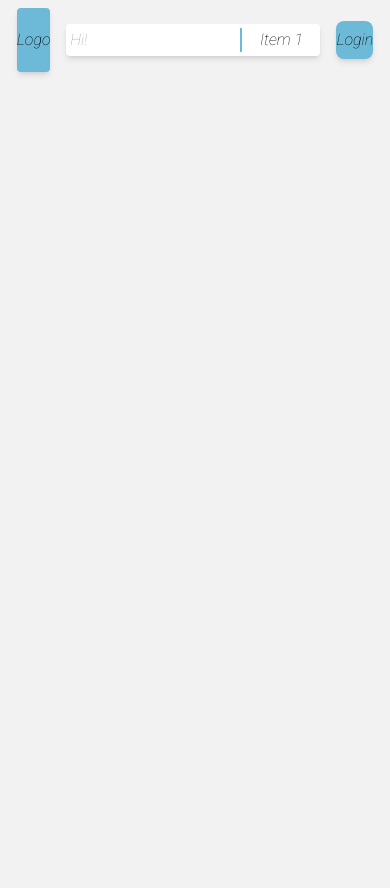
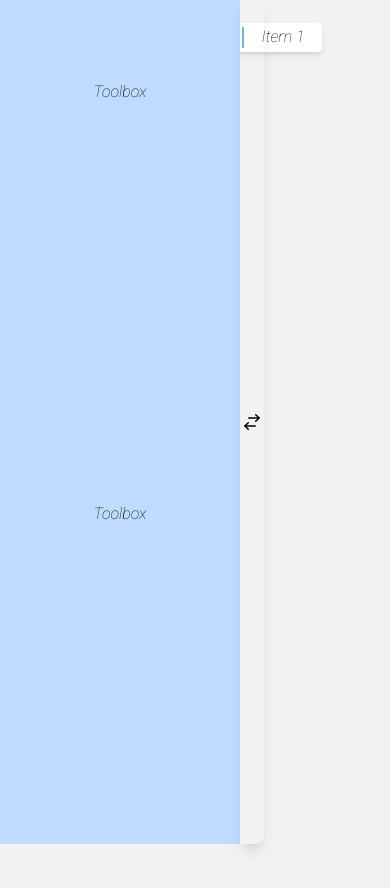
Before and after one commit to ok-doc-proyecto/okDoc-frontend, a Vue app: page / in a window 390 px wide. Shown: the top 888 px of the page. Before the commit the page ends 844 px from the top, so only its background shows below. Built offline with nearby package versions, Linux system fonts and the light colour scheme.

Commit message:
left-side toolbox & parte del responsive

```diff
--- a/src/App.vue
+++ b/src/App.vue
@@ -2,7 +2,14 @@
 import { RouterView } from 'vue-router';
 import siteHeader from './views/siteHeader.vue'
 import login from './views/login.vue'
-import {ref} from 'vue';
+import openButton from './components/openButton.vue'
+import {computed, onMounted, ref} from 'vue';
+import {gsap} from 'gsap';
+import axios from 'axios';
+
+  const bluePadlet ={
+        greatBlue300 : "#6CB9D8"
+   }
 
   const props = defineProps({
     loggingIn:{
@@ -11,22 +18,87 @@ import {ref} from 'vue';
   })
 
   const logIn = ref(false);
+
+  const bgColor=ref('');
+
+  const setBgColor = computed(()=>{
+    return isHovered.value ? 'red' : bluePadlet.greatBlue300
+  })
+
+  const isHovered = ref({
+    filterSection:false
+  });
+
+  const firstAnmitaion = () =>{
+    gsap.from('')
+  }
 </script>
 
-<template >
-  <div class="flex w-screen h-screen">
+<template>
+  <main class="flex w-screen h-screen">
+      <section
+        id="filterSection"
+        class="absolute top-0 left-0 w-72 h-full transform -translate-x-[240px] transition-transform duration-300 ease-in-out"
+        @mouseenter="isHovered.filterSection = !isHovered.filterSection"
+        @mouseleave="isHovered.filterSection = !isHovered.filterSection"
+        :class="{'translate-x-0':isHovered.filterSection}">
+
+        <div
+          id="filterSectionContent"
+          class="flex h-full">
+          <div
+            id="hidenFilter"
+            class=" w-5/6 h-full bg-blue-200 ">
+
+            <div class="w-full h-20">
+              <button
+                ref="Logo"
+                class="h-20 w-20 bg-great-blue-300 rounded shadow-md text-center sm:hidden">
+                Logo
+              </button>
+            </div>
+            <div class="flex h-1/2 w-full justify-center"> Toolbox </div>
+            <div class="flex h-1/2 w-full justify-center"> Toolbox </div>
+          </div>
+            <openButton
+              id="visibleFilter"
+              class="flex w-1/12 h-full items-center justify-center transition duration-100 rounded-r-lg shadow-lg"
+              :style='setBgColor'>
+            </openButton>
+        </div>
+      </section>
+
+      <section
+        id=""
+        class="flex flex-col mx-auto h-full w-1/2 items-center justify-center left-0">
         <login
-    class="fixed inset-0 h-full w-full bg-gray-700 opacity-70"
+          class="fixed inset-0 z-auto h-full w-full bg-gray-700 opacity-70"
           @close-login="logIn = !logIn"
-    v-if="logIn"
-    />
+          v-if="logIn"/>
+
           <siteHeader
             @open-login="logIn = !logIn"
-    class="flex top-0 h-20 p-2 w-1/2 mx-auto"
-    >Click me
+            class="flex top-0 h-20 p-2">
+            Click me
           </siteHeader>
+
+
+        <section class="flex  h-full w-full lg:flex-col">
+          <div id="filterOptions" class=" w-1/2 h-[400px]"></div>
+          <div id="" class=" w-1/2 h-full"></div>
+        </section>
+
+        <!--<nav class="flex h-12 w-12 bg-great-blue-300 rounded-xl hover:h-24 hover:w-24">
+
+          <a
+            id="navBar"
+            class="grid grid-cols-2 grid-rows-2 h-5/6 w-5/6 bg-great-blue-300 rounded-2xl mx-auto my-auto"
+            href="#">
+          </a>
+        </nav>-->
         <RouterView/>
-  </div>
+      </section>
+  </main>
 
 </template>
 
--- a/src/components/dropDown.vue
+++ b/src/components/dropDown.vue
@@ -20,7 +20,7 @@ export default{
 </script>
 
 <template>
-    <div class="flex-col align-middle justify-center">
+    <div class="">
         <div class="flex w-full h-full border-l-0 ">
             <button
                 class="flex w-full h-full hover:text-blue-300 justify-center items-center border-nones"
@@ -30,12 +30,12 @@ export default{
 
             <div
                 v-show="dropDownVisible"
-                class="absolute w-16 top-14 mx-auto border-none items-center">
+                class="absolute w-[78px] top-14 mx-auto border-none items-center bg-white">
                 <a
                     v-for="item in items"
                     :href="item.link"
                     @click="selected = item.name, dropDownVisible = !dropDownVisible"
-                    class="flex w-[78px] justify-center hover:text-blue-300 mx-auto">
+                    class="flex w-full justify-center hover:text-blue-300 mx-auto">
                     {{ item.name }}
                 </a>
             </div>
--- /dev/null
+++ b/src/components/openButton.vue
@@ -0,0 +1,20 @@
+
+<script setup>
+</script>
+
+<template>
+    <div>
+        <svg
+            xmlns="http://www.w3.org/2000/svg"
+            viewBox="0 0 20 20"
+            fill="currentColor"
+            class="w-5 h-5">
+        <path fill-rule="evenodd" d="M13.2 2.24a.75.75 0 00.04 1.06l2.1 1.95H6.75a.75.75 0 000 1.5h8.59l-2.1 1.95a.75.75 0 101.02 1.1l3.5-3.25a.75.75 0 000-1.1l-3.5-3.25a.75.75 0 00-1.06.04zm-6.4 8a.75.75 0 00-1.06-.04l-3.5 3.25a.75.75 0 000 1.1l3.5 3.25a.75.75 0 101.02-1.1l-2.1-1.95h8.59a.75.75 0 000-1.5H4.66l2.1-1.95a.75.75 0 00.04-1.06z" clip-rule="evenodd" />
+        </svg>
+    </div>
+</template>
+
+
+<style lang="scss" scoped>
+
+</style>
--- a/src/main.js
+++ b/src/main.js
@@ -4,7 +4,6 @@ import App from './App.vue'
 import router from './router'
 import { FontAwesomeIcon} from '@fortawesome/vue-fontawesome'
 import { library } from '@fortawesome/fontawesome-svg-core';
-import {faUserSecret} from '@fortawesome/free-solid-svg-icons'
 import {fas} from '@fortawesome/free-solid-svg-icons'
 
 
--- a/src/views/login.vue
+++ b/src/views/login.vue
@@ -34,7 +34,7 @@
             id="loginArea"
             class="flex w-80 bg-white shadow-lg shadow-black rounded-3xl">
             <div id="inputList"
-                class="flex-col justify-between items-center h-full p-10 rounded-3xl mx-auto">
+                class="flex flex-col justify-between items-center h-full p-10 rounded-3xl mx-auto">
 
                 <h1 class="w-full ">Sign in to okDoc</h1>
                 <div>
--- a/src/views/siteHeader.vue
+++ b/src/views/siteHeader.vue
@@ -1,7 +1,7 @@
 <script setup>
     import dropDown from '../components/dropDown.vue';
     import baseInput from '../components/baseInput.vue';
-    import { ref, defineComponent, onMounted } from 'vue';
+    import { ref, defineComponent, onMounted, computed } from 'vue';
     import {gsap} from 'gsap';
     const emit = defineEmits(['openLogin'])
 
@@ -10,6 +10,19 @@
     const openLoginTemplate = () =>{
         emit('openLogin')
     }
+    const typeOfScreen = ref({
+        sm:false,
+        md:false
+        })
+    const isSmallScreen = computed(()=>{
+        if(window.innerWidth <= 900){
+            typeOfScreen.sm = !typeOfScreen.sm
+            return typeOfScreen;
+        }
+    })
+
+    /*computed(() => window.innerWidth <=900)*/
+
     const getData = (inputValue) =>{
         let userQuery = inputValue
         console.log('You have writen ' + userQuery)
@@ -29,14 +42,8 @@
 </script>
 
 <template>
-    <header class="">
-       <div class="inline-flex w-full h-full justify-center items-center">
-            <button
-                @click="firstAnimation"
-                ref="Logo"
-                class="h-full w-20 bg-great-blue-300 rounded shadow-md text-center">
-                Logo
-            </button>
+    <header class="w-full">
+       <div class="flex w-full h-full justify-center items-center">
 
             <div class="flex-grow bg-white h-1/2 py-1 rounded mx-4 shadow-md items-center">
                 <div class="flex h-full sitems-center justify-center ">
@@ -48,14 +55,13 @@
                         placeholder=" Hi!"/>
 
                     <dropDown
-                        class=" w-20 border-l-2 border-great-blue-300"/>
-
+                        class=" w-20 border-l-2 border-great-blue-300 xs:hidden"/>
                 </div>
 
             </div>
             <button
                 id="Login"
-                class="h-3/5 w-16 bg-great-blue-300 hover:bg-great-blue-400 font-Roboto font rounded-lg shadow-md text-center align-middle"
+                class="h-3/5 w-16 bg-great-blue-300 hover:bg-great-blue-400 font-Roboto font rounded-lg shadow-md text-center align-middle sm:hidden"
                 @click="openLoginTemplate">
                 Login
             </button>
--- a/tailwind.config.js
+++ b/tailwind.config.js
@@ -37,14 +37,15 @@ module.exports = {
       }
     },
     screens: {
-      'xs': '320px',
-      'sm': '480px',
-      'md': '768px',
-      'lg': '992px',
-      'xl': '1200px',
-      '2xl': '1440px',
-      '3xl': '1600px',
-      '4xl': '1920px',
+      'xxs':{'max':'170px'},
+      'xs': {'max':'320px'},
+      'sm': {'max':'600px'},
+      'md': {'max':'768px'},
+      'lg': {'max':'992px'},
+      'xl': {'max':'1200px'},
+      '2xl':{'max': '1440px'},
+      '3xl':{'max': '1600px'},
+      '4xl':{'max': '1920px'},
     },
   },
   plugins: [],
```
Lines whose indentation alone changed are shown as unchanged.
